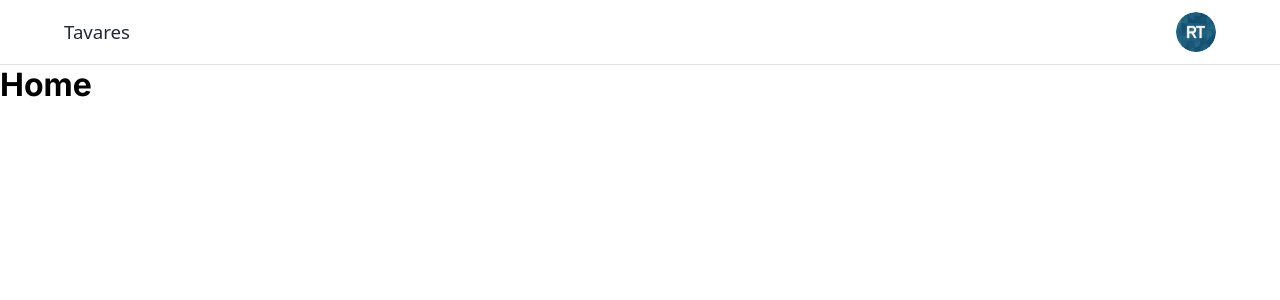
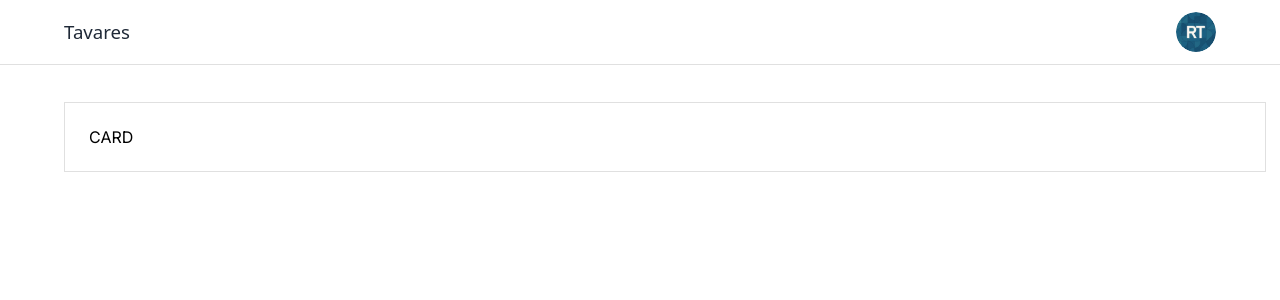
Before and after one commit to rodrigomouratavares/tavares-dashboard-financeirofacil, a React (Vite) app: page /home in a window 1280 px wide. Shown: the top 300 px of the page. Built offline with nearby package versions, Linux system fonts and the light colour scheme.

Commit message:
Feat:Cardo component

```diff
--- /dev/null
+++ b/src/components/CardComponent.tsx
@@ -0,0 +1,30 @@
+import styled from 'styled-components'
+import { pxToRem } from '@/utils'
+
+export const CardComponent = styled.div`
+  background-image: ${(props) => props.theme.card.background};
+  border: ${pxToRem(1)} solid ${(props) => props.theme.card.border};
+  boder-radius: ${pxToRem(8)};
+  box-sizing: border-box.;
+  padding: ${pxToRem(24)};
+  width: 100%;
+
+  &.alert {
+    background-color: ${(props) => props.theme.card.alert};
+    border-color: ${(props) => props.theme.card.alert};
+  }
+  &success {
+    background-color: ${(props) => props.theme.card.success};
+    border-color: ${(props) => props.theme.card.success};
+  }
+
+  &warning {
+    background-color: ${(props) => props.theme.card.warning};
+    border-color: ${(props) => props.theme.card.warning};
+  }
+
+  a {
+    color: inherit;
+    text-decoration: none;
+  }
+`
--- a/src/components/Header.tsx
+++ b/src/components/Header.tsx
@@ -7,9 +7,8 @@ import { pxToRem } from '@/utils'
 export const StyledHeader = styled.header`
   background-color: ${(props) => props.theme.appBackground};
   border-bottom: ${pxToRem(1)} solid ${(props) => props.theme.appDefaultStroke};
-  margin-bottom: ${pxToRem(37)}
-  width:100%
-
+  margin-bottom: ${pxToRem(37)};
+  width: 100%;
 `
 function Header() {
   return (
--- a/src/components/index.ts
+++ b/src/components/index.ts
@@ -1,6 +1,7 @@
 export { default as FormComponent } from './FormComponent' //procurar entender por que dessa forma
 export { default as Header } from './Header'
 export * from './BannerImage'
+export * from './CardComponent'
 export * from './Logo'
 export * from './StyledButton'
 export * from './StyledInput'
--- a/src/pages/Home.tsx
+++ b/src/pages/Home.tsx
@@ -1,10 +1,14 @@
-import { Header } from '@/components'
+import { CardComponent, Header } from '@/components'
+import { Container } from '@mui/material'
 
 function Home() {
   return (
     <>
       <Header />
-      <h1>Home</h1>
+
+      <Container maxWidth="lg">
+        <CardComponent>CARD</CardComponent>
+      </Container>
     </>
   )
 }
```
